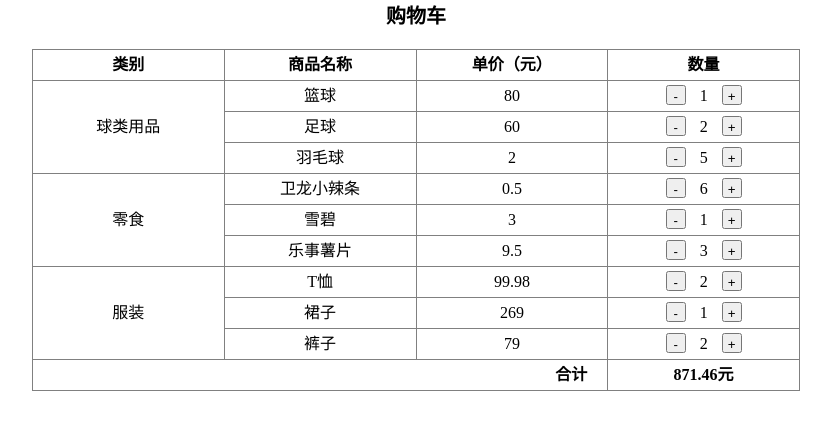
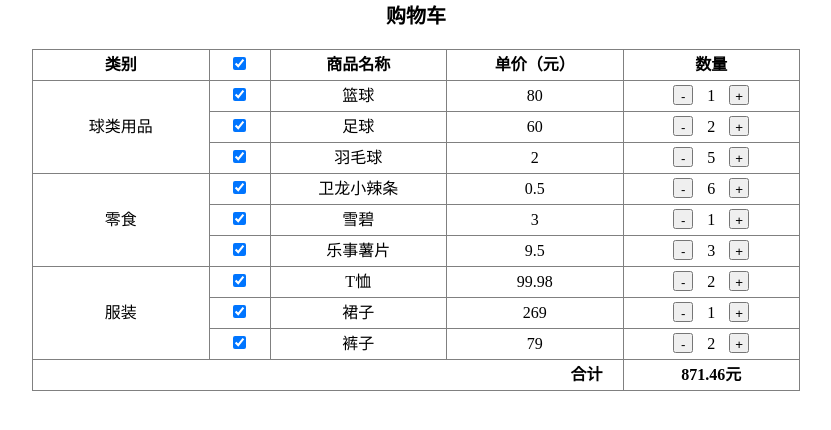
Before and after one commit to fengruoling/vueLearningHomework, a plain HTML site: page shopping-cart.html in a window 1280 px wide. Shown: the whole page, without its empty margins (224-1055 px from the left). Drawn offline with nearby package versions, Linux system fonts and the light colour scheme.

Commit message:
将数据结构改成了二维数组，加上了勾选功能

```diff
--- a/shopping-cart.html
+++ b/shopping-cart.html
@@ -22,6 +22,9 @@
             td, th {
                 line-height: 30px;
             }
+            th:nth-child(2) {
+                width: 60px;
+            }
             button {
                 width: 20px;
                 height: 20px;
@@ -40,6 +43,9 @@
             [v-cloak] {
                 display: none;
             }
+            input {
+                outline: none;
+            }
         </style>
     </head>
     <body>
@@ -49,28 +55,28 @@
                 <thead>
                     <tr>
                         <th>类别</th>
+                        <th><input type="checkbox" :checked="totalNum === checkedNum" @click="checkEvent"></th>
                         <th>商品名称</th>
                         <th>单价（元）</th>
                         <th>数量</th>
                     </tr>
                 </thead>
                 <tbody>
-                    <template v-cloak v-for="(item, key) in goodsList">
-                        <template v-for="(list, index) in item.list">
-                            <tr>
-                                <td v-if="index===0" :rowspan="item.list.length">{{ item.label }}</td>
-                                <td>{{ list.name }}</td>
-                                <td>{{ list.price }}</td>
+                    <template v-for="(type, typeIndex) in goodsList">
+                        <tr v-for="(list, index) in type">
+                            <td v-if="index === 0" :rowspan="type.length"> {{ goodsType[typeIndex] }}</td>
+                            <td><input type="checkbox" v-model="list.checked"></td>
+                            <td> {{ list.name }} </td>
+                            <td> {{ list.price }} </td>
                             <td>
-                                    <button @click="minus(key, index)">-</button>
+                                <button @click="minus(typeIndex, index)">-</button>
                                 {{ list.num }}
-                                    <button @click="add(key, index)">+</button>
+                                <button @click="add(typeIndex, index)">+</button>
                             </td>
                         </tr>
                     </template>
-                    </template>
                     <tr v-cloak class="total">
-                        <td colspan="3">合计</td>
+                        <td colspan="4">合计</td>
                         <td>{{ totalPrice }}元</td>
                     </tr>
                 </tbody>
@@ -81,96 +87,67 @@
             var app = new Vue({
                 el: '#app',
                 data: {
-                    goodsList: {
-                        balls: {
-                            label: '球类用品',
-                            list: [
-                                {
-                                    name: '篮球',
-                                    price: 80,
-                                    num: 1
-                                },
-                                {
-                                    name: '足球',
-                                    price: 60,
-                                    num: 2
-                                },
-                                {
-                                    name: '羽毛球',
-                                    price: 2,
-                                    num: 5
-                                }
+                    totalNum: 0,
+                    checkedNum: 0,
+                    goodsType: ['球类用品', '零食', '服装'],
+                    goodsList: [
+                        [
+                            { name: '篮球', price: 80, num: 1 , checked: true},
+                            { name: '足球', price: 60, num: 2 , checked: true},
+                            { name: '羽毛球', price: 2, num: 5 , checked: true}
+                        ],
+                        [
+                            { name: '卫龙小辣条', price: 0.5, num: 6 , checked: true},
+                            { name: '雪碧', price: 3, num: 1 , checked: true},
+                            { name: '乐事薯片', price: 9.5, num: 3 , checked: true}
+                        ],
+                        [
+                            { name: 'T恤', price: 99.98, num: 2 , checked: true},
+                            { name: '裙子', price: 269, num: 1 , checked: true},
+                            { name: '裤子', price: 79, num: 2 , checked: true}
+                        ]
                     ]
                 },
-                        snake: {
-                            label: '零食',
-                            list: [
-                                {
-                                    name: '卫龙小辣条',
-                                    price: 0.5,
-                                    num: 6
+                methods: {
+                    add: function(typeIndex, index) {
+                        this.goodsList[typeIndex][index].num += 1;
                     },
-                                {
-                                    name: '雪碧',
-                                    price: 3,
-                                    num: 1
-                                },
-                                {
-                                    name: '乐事薯片',
-                                    price: 9.5,
-                                    num: 3
-                                }
-                            ]
-                        },
-                        clothes: {
-                            label: '服装',
-                            list: [
-                                {
-                                    name: 'T恤',
-                                    price: 99.98,
-                                    num: 2
-                                },
-                                {
-                                    name: '裙子',
-                                    price: 269,
-                                    num: 1
-                                },
-                                {
-                                    name: '裤子',
-                                    price: 79,
-                                    num: 2
-                                }
-                            ]
+                    minus: function(typeIndex, index) {
+                        if(this.goodsList[typeIndex][index].num > 1) {
+                            this.goodsList[typeIndex][index].num -= 1;
                         }
                     },
-                    totalPrice: 0
-                },
-                created: function() {
-                    this.countTotal;
-                },
-                methods: {
-                    add: function(key, index) {
-                        this.goodsList[key].list[index].num += 1;
-                        this.countTotal;
-                    },
-                    minus: function(key, index) {
-                        if(this.goodsList[key].list[index].num > 1) {
-                            this.goodsList[key].list[index].num -= 1;
-                            this.countTotal;
+                    checkEvent: function () {
+                        var flag;
+                        // 当前总勾选框是选中状态，点击后应变为非选中状态
+                        if(this.checkedNum === this.totalNum) {
+                            flag = false;
+
+                        } else {
+                            flag = true;
+                        }
+                        for(var i = 0; i < this.goodsList.length; i++) {
+                            for(var j = 0; j < this.goodsList[i].length; j++) {
+                                this.goodsList[i][j].checked = flag;
+                            }
                         }
                     }
                 },
                 computed: {
-                    countTotal: function() {
-                        this.totalPrice = 0;
-                        var list, i, len;
-                        for(var key in this.goodsList) {
-                            list = this.goodsList[key].list;
-                            len = list.length;
-                            for(i = 0; i < len; i++) {
-                                this.totalPrice += list[i].price * list[i].num;
+                    totalPrice: function() {
+                        var total = 0;
+                        this.totalNum = 0;
+                        this.checkedNum = 0;
+                        for(var i = 0; i < this.goodsList.length; i++) {
+                            for(var j = 0; j < this.goodsList[i].length; j++) {
+                                this.totalNum++;
+                                if(this.goodsList[i][j].checked) {
+                                    this.checkedNum++;
+                                    total += this.goodsList[i][j].price * this.goodsList[i][j].num;
                                 }
                             }
+                        }
+                        return total;
                     }
                 }
             });
```
Lines whose indentation alone changed are shown as unchanged.
